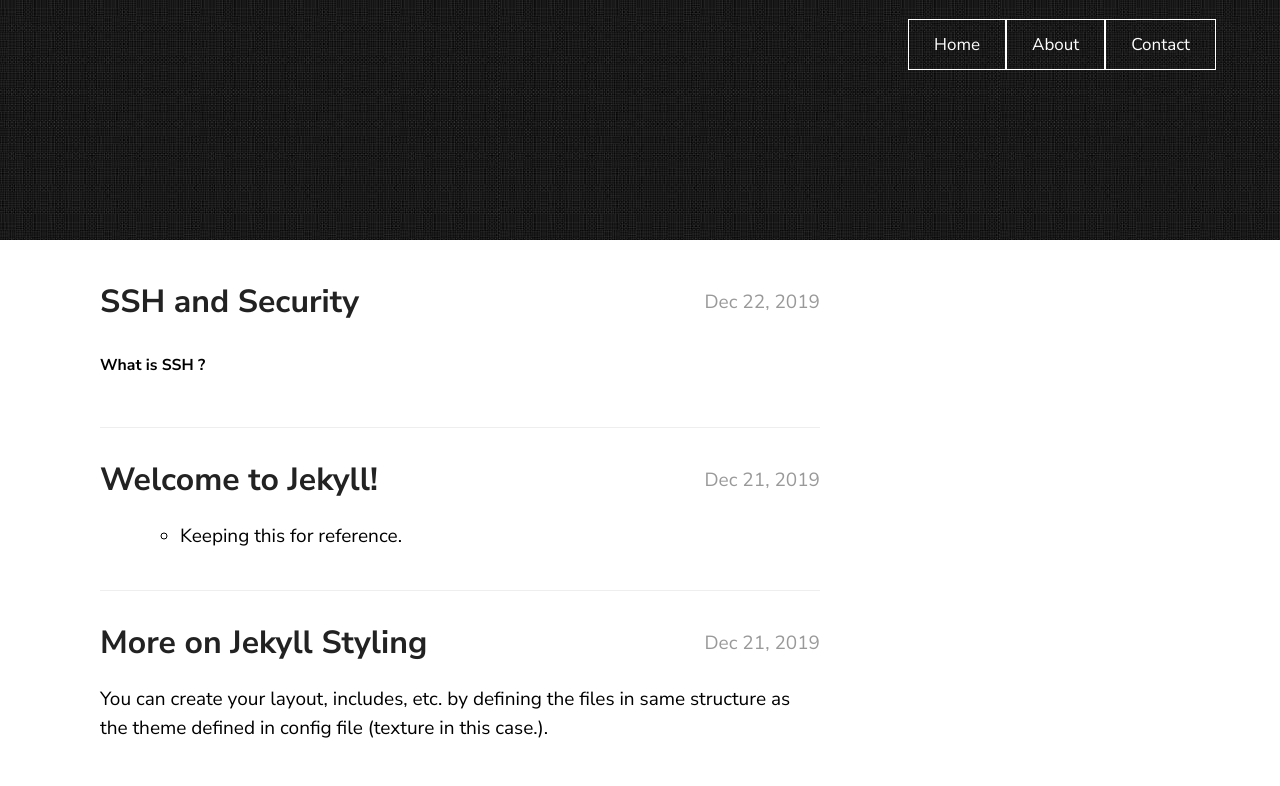
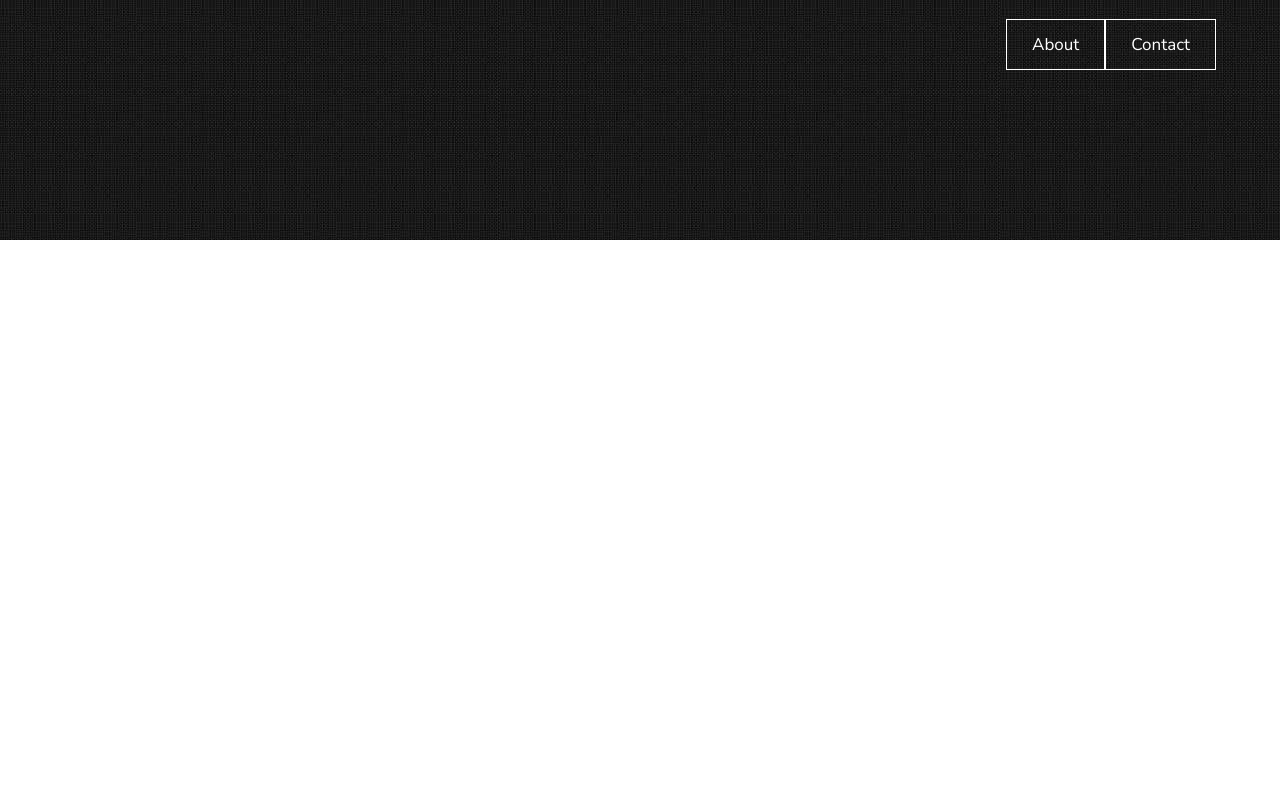
Before and after one commit to Donny97/Donny97.github.io, a plain HTML site: page index.html in a window 1280 px wide. Drawn offline with Linux system fonts and the light colour scheme.

Commit message:
Html chnages

```diff
--- a/index.html
+++ b/index.html
@@ -24,45 +24,12 @@
 	<header class="texture-black">
 		<div class="container"><div class="navbar">
 	<ul>
-		<a href="/index.html"><li>Home</li></a>
 		<a href="/about.html"><li>About</li></a>
 		<a href="/contact.html"><li>Contact</li></a>
 	</ul>
 </div></div>
 	</header>
 	<main>
-		<div class="container"><ul class="posts"><li><div class="post-meta">
-						<a class="post-link" href="/ssh/security/2019/12/22/ssh-and-keys.html">
-							<h2 class="post-title">SSH and Security</h2>
-						</a>
-						<div class="post-date"><i class="icon-calendar"></i>Dec 22, 2019</div>
-					</div>
-					<div class="post"><h5 id="what-is-ssh-">What is SSH ?</h5>
-
-</div>
-				</li><li><div class="post-meta">
-						<a class="post-link" href="/jekyll/update/2019/12/21/welcome-to-jekyll.html">
-							<h2 class="post-title">Welcome to Jekyll!</h2>
-						</a>
-						<div class="post-date"><i class="icon-calendar"></i>Dec 21, 2019</div>
-					</div>
-					<div class="post"><blockquote>
-  <ul>
-    <li>Keeping this for reference.</li>
-  </ul>
-</blockquote>
-
-</div>
-				</li><li><div class="post-meta">
-						<a class="post-link" href="/improvements/additions/2019/12/21/testing-posts.html">
-							<h2 class="post-title">More on Jekyll Styling</h2>
-						</a>
-						<div class="post-date"><i class="icon-calendar"></i>Dec 21, 2019</div>
-					</div>
-					<div class="post"><p>You can create your layout, includes, etc. by defining the files in same structure as the theme defined in config file (texture in this case.).</p>
-
-</div>
-				</li></ul></div>
 	</main></body>
 
 </html>
```
Also changed, not shown: about.html (+11 -12 lines), contact.html (+11 -14 lines).
